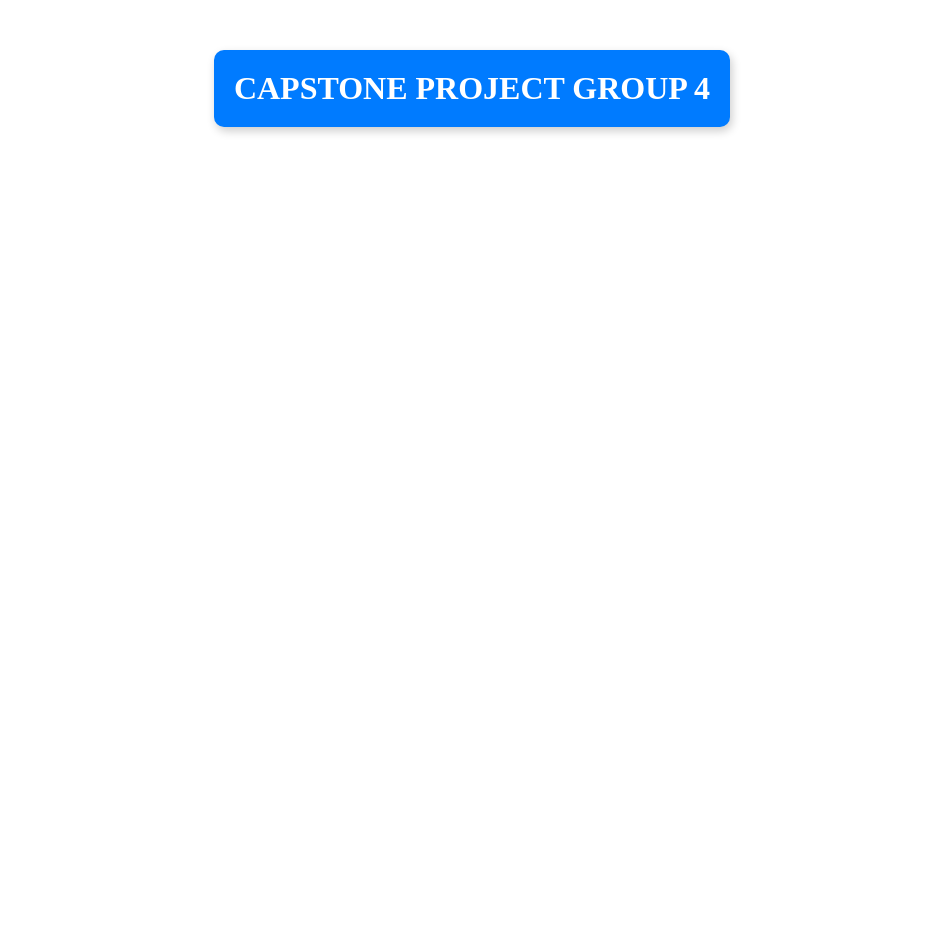
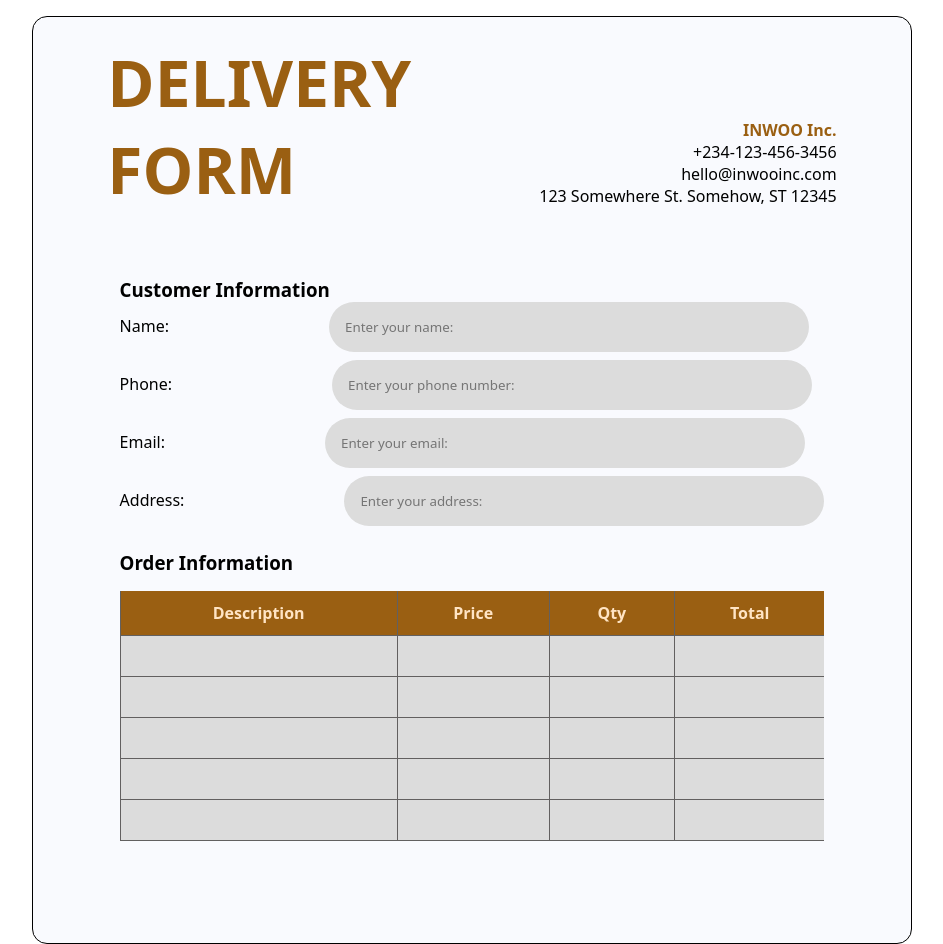
Before and after one commit to Odkinggjnr/capstone-project-g4, a React (Vite) app: page / in a window 1280 px wide. Shown: the whole page, without its empty margins (168-1111 px from the left). Before the commit the page ends 800 px from the top, so only its background shows below. Built offline with nearby package versions, Linux system fonts and the light colour scheme.

Commit message:
Added customerDets

```diff
--- a/src/App.jsx
+++ b/src/App.jsx
@@ -1,10 +1,9 @@
 import React from 'react'
 import './index.css'
+import Customer from './components/customerDets/CustomerDets'
 const App = () => {
   return (
-    <div className='heading'>
-      CAPSTONE PROJECT GROUP 4
-    </div>
+    <Customer />
   )
 }
 
--- /dev/null
+++ b/src/components/customerDets/CustomerDets.css
@@ -0,0 +1,85 @@
+* {
+    margin: 0;
+    padding: 0;
+    box-sizing: border-box;
+    font-family: system-ui, -apple-system, BlinkMacSystemFont, 'Segoe UI', Roboto, Oxygen, Ubuntu, Cantarell, 'Open Sans', 'Helvetica Neue', sans-serif;
+}
+
+
+.container {
+    margin: 0 auto;
+    margin-top: 1rem;
+    display: flex;
+    flex-direction: column;
+    flex-wrap: wrap;
+    justify-content: center;
+    align-items: center;
+    border: 1px solid black;
+    width: 55rem;
+    flex-grow: 1;
+    flex-basis: 55rem;
+    min-height: 58rem;
+    border-radius: 15px;
+    background-color: #f9fafe;
+    overflow: hidden;
+    overflow-wrap: break-word;
+}
+
+.header {
+    margin-bottom: 4rem;
+    margin-top: -5rem;
+    display: flex;
+    gap: 8rem;
+}
+
+#title {
+    font-size: 4rem;
+    color: #9a5f12;
+}
+
+.header-info {
+    display: block;
+    margin-top: 5rem;
+    text-align: right;
+    /* font-size: 1.5rem; */
+}
+
+.header-info h4{
+    color: #9a5f12;
+}
+
+.table {
+    border-collapse: collapse;
+    width: 100%;
+    margin-top: 1rem;
+}
+
+#order-info{
+    margin-top: 1rem;
+}
+
+.table th {
+    background-color: #9a5f12;;
+    color: bisque;
+    padding: 0.7rem;
+    border-bottom: 1px solid rgb(98, 96, 96);
+    border-left: 1px solid  rgb(98, 96, 96);
+}
+
+.table td {
+    border-bottom: 1px solid  rgb(98, 96, 96);
+    border-left: 1px solid  rgb(98, 96, 96);
+    background-color: gainsboro;
+    padding: 20px;
+}
+
+.customer-info input{
+    background-color: gainsboro;
+    border: none;
+    padding: 1rem;
+    margin-bottom: 0.5rem;
+    margin-left: 10rem;
+    width: 30rem;
+    border-radius: 5rem;
+
+}
--- /dev/null
+++ b/src/components/customerDets/CustomerDets.jsx
@@ -0,0 +1,97 @@
+import React from "react";
+import "./CustomerDets.css";
+
+const Customer = () => {
+  return (
+    <div className="container">
+      <header className="header">
+        <h1 id="title">
+          DELIVERY <br /> FORM
+        </h1>
+
+        <span className="header-info">
+          <h4>
+            <b>INWOO Inc.</b>
+          </h4>
+          <p>+234-123-456-3456</p>
+          <p>hello@inwooinc.com</p>
+          <p>123 Somewhere St. Somehow, ST 12345</p>
+        </span>
+      </header>
+
+      <main>
+        <h3>Customer Information</h3>
+        <span className="customer-info">
+          <form action="">
+            <label htmlFor="name">Name:</label>
+            <input type="text" value={name} placeholder="Enter your name:" />
+
+            <br />
+
+            <label htmlFor="phone">Phone:</label>
+            <input type="tel" placeholder="Enter your phone number:" />
+
+            <br />
+
+            <label htmlFor="email">Email:</label>
+            <input type="email" placeholder="Enter your email:" />
+
+            <br />
+
+            <label htmlFor="address">Address:</label>
+            <input type="text" placeholder="Enter your address:" />
+          </form>
+        </span>
+
+        <h3 id="order-info">Order Information</h3>
+        <span className="table-span">
+          <table className="table">
+            <tr>
+              <th>Description</th>
+              <th>Price</th>
+              <th>Qty</th>
+              <th>Total</th>
+            </tr>
+
+            <tr>
+              <td></td>
+              <td></td>
+              <td></td>
+              <td></td>
+            </tr>
+
+            <tr>
+              <td></td>
+              <td></td>
+              <td></td>
+              <td></td>
+            </tr>
+
+            <tr>
+              <td></td>
+              <td></td>
+              <td></td>
+              <td></td>
+            </tr>
+
+            <tr>
+              <td></td>
+              <td></td>
+              <td></td>
+              <td></td>
+            </tr>
+
+            <tr>
+              <td></td>
+              <td></td>
+              <td></td>
+              <td></td>
+            </tr>
+          </table>
+        </span>
+      </main>
+    </div>
+  );
+};
+
+export default Customer;
```
